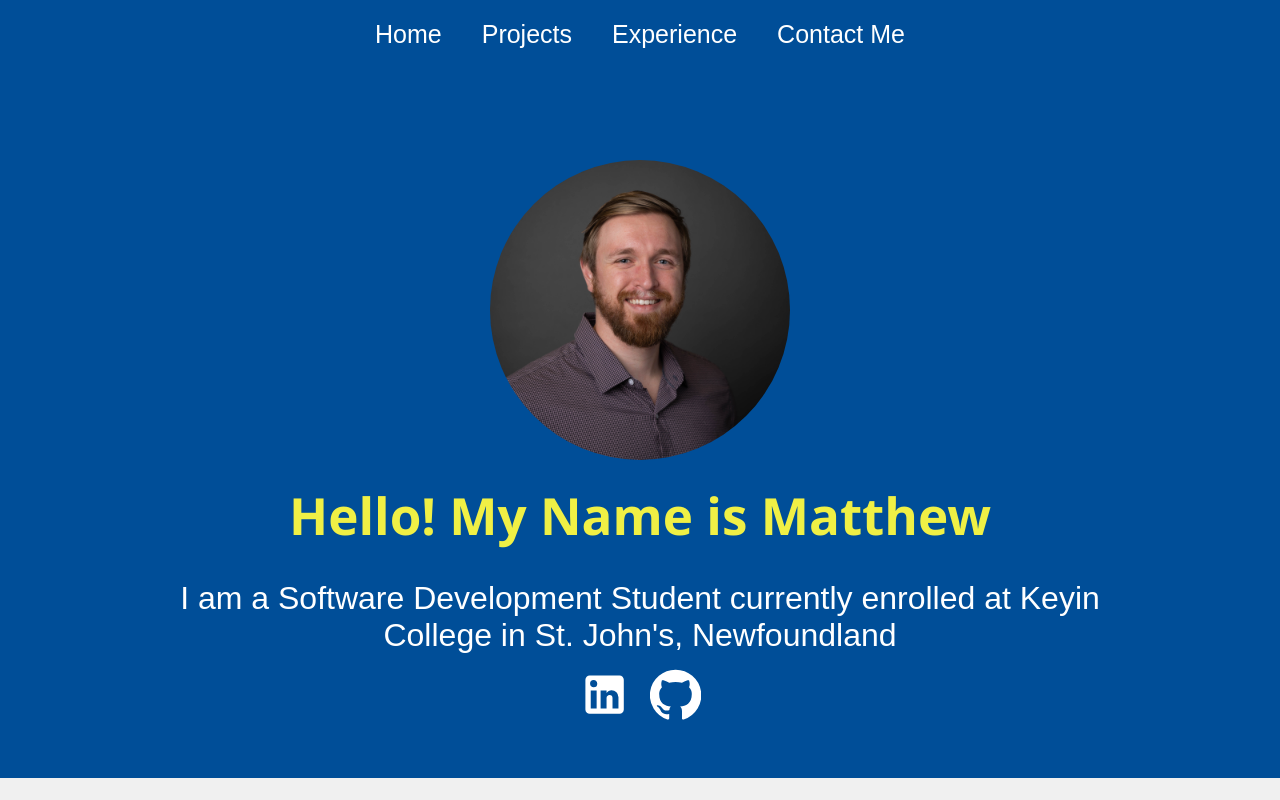
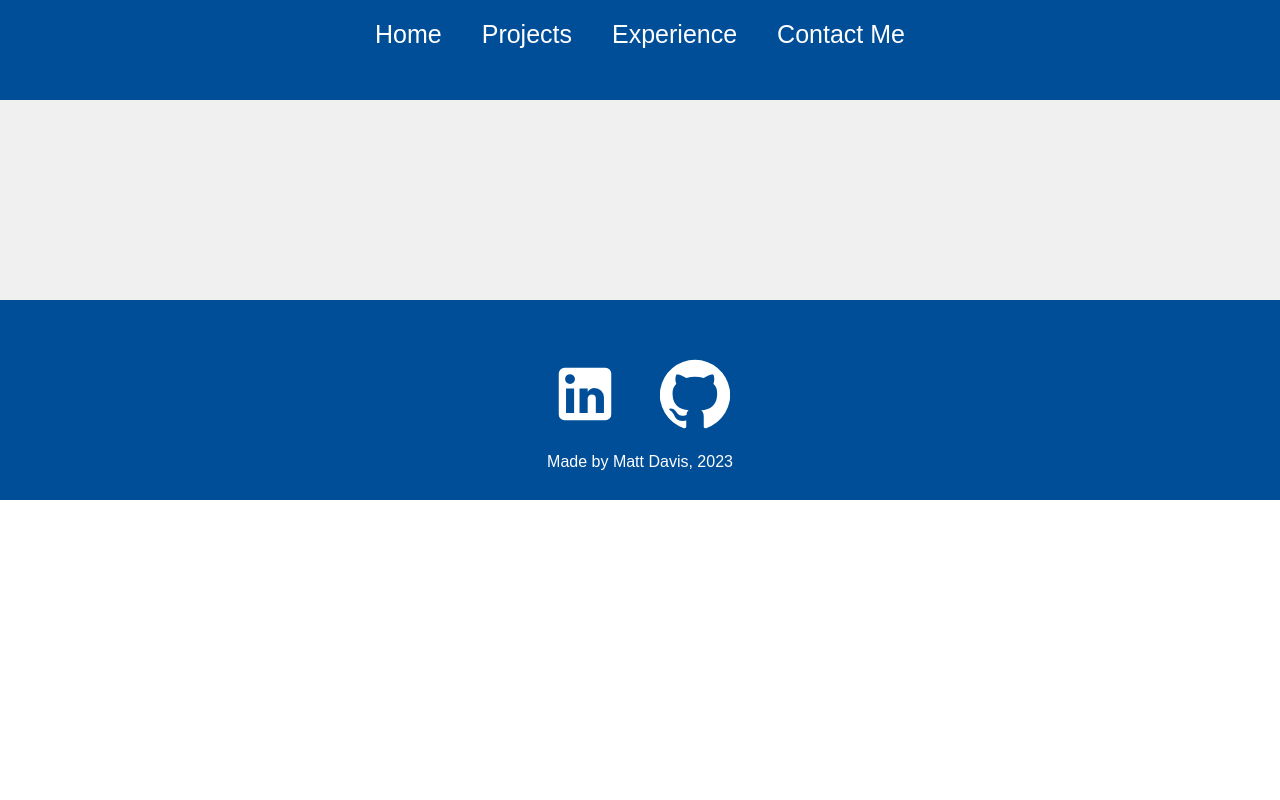
Before and after one commit to Mattdavis80/my-website, a React (Create React App) app: page / in a window 1280 px wide. Shown: the top 800 px of the page. Built offline with nearby package versions, Linux system fonts and the light colour scheme.

Commit message:
changes to links

```diff
--- a/src/App.js
+++ b/src/App.js
@@ -15,7 +15,7 @@
       <Router>
         <Navbar />
         <Routes>
-          <Route path="/" element={<HomePage />} />
+          <Route path="/my-website" element={<HomePage />} />
           <Route path="projects" element={<Projects />} />
           <Route path="experience" element={<ExperiencePage />} />
           <Route path="/project/:id" element={<ProjectDisplay />} />
--- a/src/components/Navbar.jsx
+++ b/src/components/Navbar.jsx
@@ -34,7 +34,7 @@
       </div>
       <div>
         <div className="links">
-          <Link to="/">Home</Link>
+          <Link to="/my-website">Home</Link>
           <Link to="/projects">Projects</Link>
           <Link to="/experience">Experience</Link>
           <Link to="/contact">Contact Me</Link>
```
